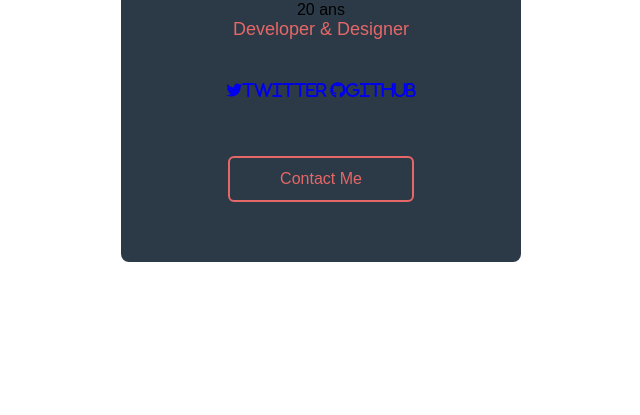
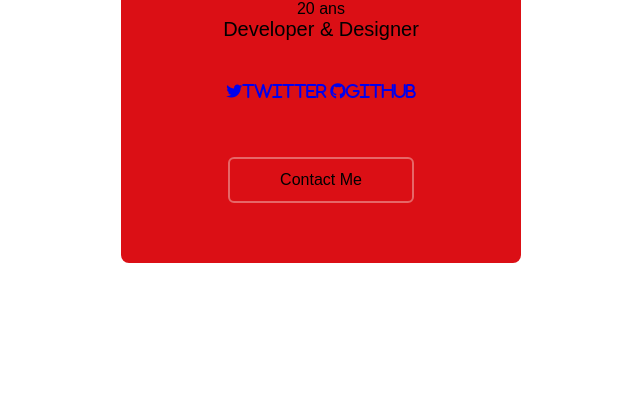
Before and after one commit to Yassni-dev/yassni, a plain HTML site: page index.html in a window 1280 px wide. Shown: the part 385-800 px from the top of the page, without its empty margins (319-959 px from the left). Drawn offline with Linux system fonts and the light colour scheme; files whose address does not match are found by name.

Commit message:
Update style.css

```diff
--- a/yass/style.css
+++ b/yass/style.css
@@ -23,7 +23,7 @@
   }
 
   .card-header{
-    background: #2c3a47;
+    background:#DB0F15;
     padding: 60px 40px;
   }
 
@@ -67,8 +67,9 @@
   }
 
   .desc{
-    font-size: 18px;
-    color: #e66767;
+    font-family: arial;
+    font-size: 20px;
+    color: #000000;
   }
 
   .sm{
@@ -94,7 +95,7 @@
   .contact-btn{
     display: inline-block;
     padding: 12px 50px;
-    color: #e66767;
+    color: #000000;
     border: 2px solid #e66767;
     border-radius: 6px;
     margin-top: 16px;
@@ -102,7 +103,7 @@
   }
 
   .contact-btn:hover{
-    background: #e66767;
+    background: #000000;
     color: #f2f2f2;
   }
 
```
